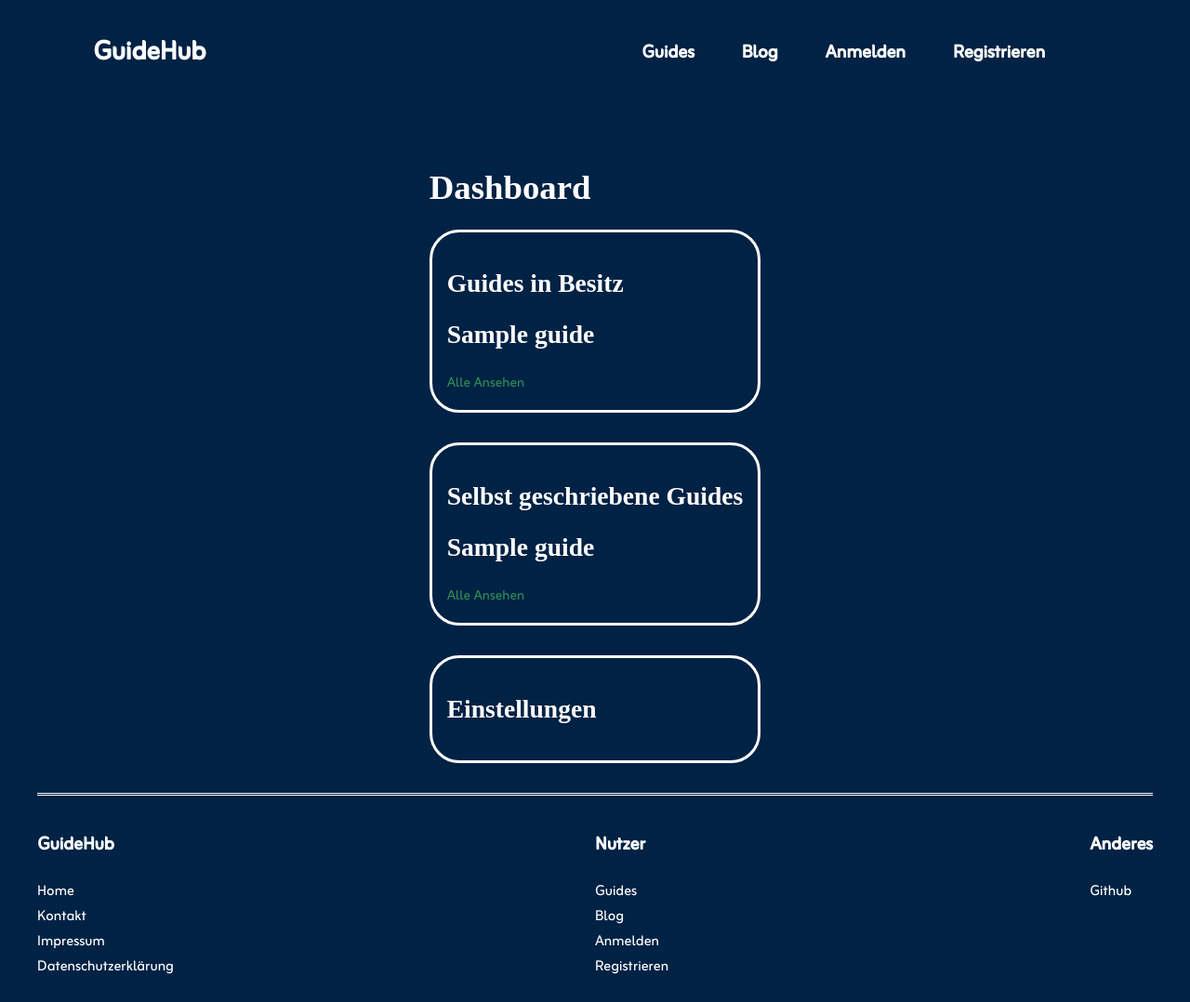
After one commit to justforcertxyz/guidehub, a Django app: template GuideHub/landing/templates/landing/dashboard.html in a window 1280 px wide. The commit adds this page. Shown: the whole page at 93% size. Run offline with Django 5.2, Linux system fonts and the light colour scheme; the template is opened without the code that fills it: most values are stand-ins (such as "Sample title", 1, 10 or a date in 2020); some web fonts are replaced.

Commit message:
add landing:dashboard

```diff
--- /dev/null
+++ b/GuideHub/landing/static/landing/dashboard.css
@@ -0,0 +1,17 @@
+.dashboard-item {
+    border-radius: 2rem;
+    border: solid;
+    margin-bottom: 2rem;
+    padding: 1rem;
+}
+
+.dashboard-item a {
+    font-family: 'zain';
+    text-decoration: none;
+    color: seagreen;
+    transition: .3s;
+}
+
+.dashboard-item a:hover {
+    color: red;
+}
--- a/GuideHub/landing/templates/landing/base.html
+++ b/GuideHub/landing/templates/landing/base.html
@@ -16,7 +16,7 @@
             <a href="{% url 'guide:index' %}">Guides</a>
             <a href="{% url 'blog:index' %}">Blog</a>
             {% if user.is_authenticated %}
-                <a href="#">Dashboard</a>
+                <a href="{% url 'landing:dashboard' %}">Dashboard</a>
                 <a href="{% url 'landing:logout' %}">Abmelden</a>
             {% else %}
                 <a href="{% url 'landing:login' %}">Anmelden</a>
@@ -43,7 +43,7 @@
                 <a href="{% url 'guide:index' %}">Guides</a>
                 <a href="{% url 'blog:index' %}">Blog</a>
                 {% if user.is_authenticated %}
-                    <a href="#">Dashboard</a>
+                    <a href="{% url 'landing:dashboard' %}">Dashboard</a>
                     <a href="{% url 'landing:logout' %}">Abmelden</a>
                 {% else %}
                     <a href="{% url 'landing:login' %}">Anmelden</a>
--- /dev/null
+++ b/GuideHub/landing/templates/landing/dashboard.html
@@ -0,0 +1,37 @@
+{% extends "landing/base.html" %}
+
+{% block css %}
+    {% load static %}
+    <link rel="stylesheet" href="{% static 'landing/dashboard.css' %}">
+{% endblock %}
+
+{% block title %}Dashboard{% endblock %}
+
+{% block content %}
+<h1>Dashboard</h1>
+
+<div class="dashboard-item">
+    <h2>Guides in Besitz</h2>
+    {% for guide in guides_owned %}
+        <h2>{{ guide.title }}</h2>
+    {% empty %}
+        <h2>Noch keine Guides in Besitz!</h2>
+    {% endfor %}
+    <a href="#">Alle Ansehen</a>
+</div>
+
+<div class="dashboard-item">
+    <h2>Selbst geschriebene Guides</h2>
+    {% for guide in guides_written %}
+        <h2>{{ guide.title }}</h2>
+    {% empty %}
+        <h2>Noch keine Guides veröffentlicht!</h2>
+    {% endfor %}
+    <a href="#">Alle Ansehen</a>
+</div>
+
+<div class="dashboard-item">
+    <h2>Einstellungen</h2>
+</div>
+
+{% endblock content %}
--- a/GuideHub/landing/urls.py
+++ b/GuideHub/landing/urls.py
@@ -9,5 +9,6 @@ urlpatterns = [
     path("impressum/", views.ImprintView.as_view(), name="imprint"),
     path("anmelden/", views.LoginUserView.as_view(), name="login"),
     path("abmelden", views.LogoutUserView.as_view(), name="logout"),
-    path("registrieren", views.RegisterUserView.as_view(), name="register"),
+    path("registrieren/", views.RegisterUserView.as_view(), name="register"),
+    path("dashboard/", views.DashboardView.as_view(), name="dashboard"),
 ]
```
Also changed, not shown: GuideHub/landing/tests.py (+85 -0 lines), GuideHub/landing/views.py (+12 -0 lines).
